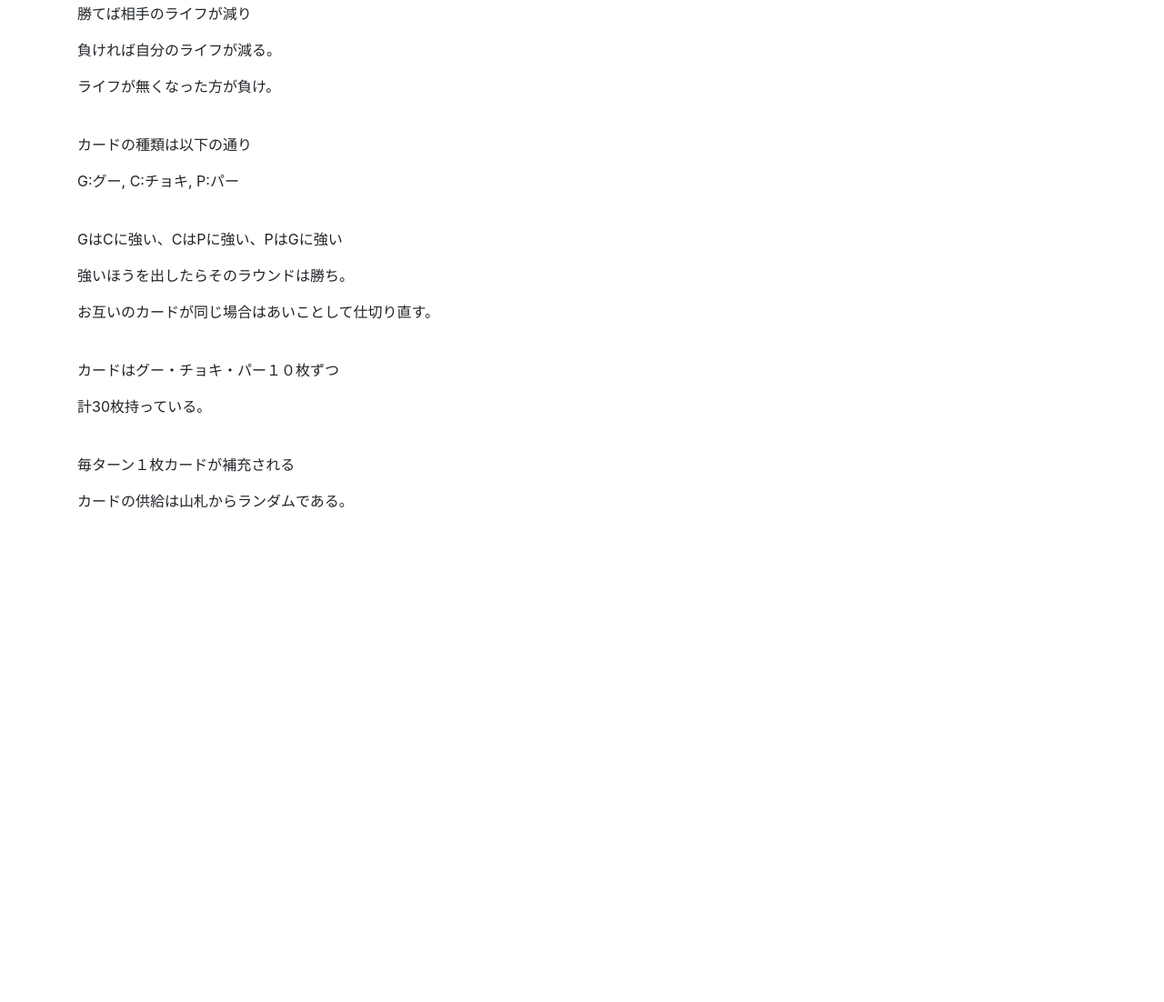
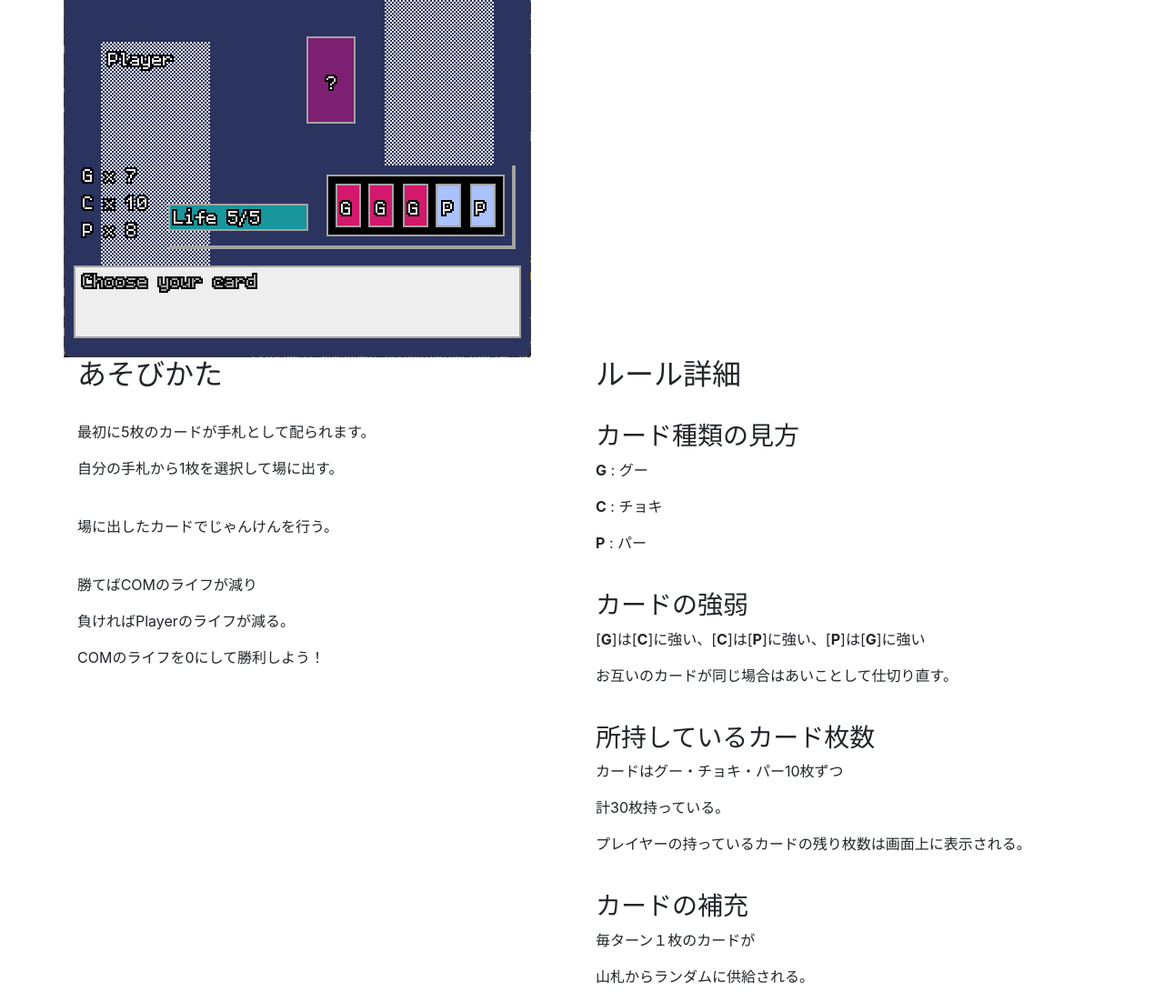
Before and after one commit to nakatsup3/yakyuken, a plain HTML site: page index.html in a window 1280 px wide. Shown: the part 487-1589 px from the top of the page at 91% size. Before the commit the page ends 1066 px from the top, so only its background shows below. Drawn offline with nearby package versions, Linux system fonts and the light colour scheme.

Commit message:
トップページの内容を編集

```diff
--- a/index.html
+++ b/index.html
@@ -1,5 +1,5 @@
 <!DOCTYPE html>
-<html lang="en">
+<html lang="ja">
 <head>
   <title>Yakyuken</title>
   <meta charset="utf-8">
@@ -7,41 +7,57 @@
   <link rel="stylesheet" href="https://cdn.jsdelivr.net/npm/bootstrap@4.6.2/dist/css/bootstrap.min.css">
   <script src="https://cdn.jsdelivr.net/npm/jquery@3.7.1/dist/jquery.slim.min.js"></script>
   <script src="https://cdn.jsdelivr.net/npm/popper.js@1.16.1/dist/umd/popper.min.js"></script>
-
 </head>
 <body>
-
   <div class="jumbotron text-center">
     <h1>限定野球拳</h1>
     <p>Play クリックでゲームプレイできます。</p>
-  <a href="./play.html">Play</a>
+    <a href="./play.html">
+      <p>Play</p>
+    </a>
+    <p>完全なる運ゲー</p>
   </div>
 
   <div class="container">
+
     <div class="row">
-    <div class="col-sm-8">
-      <h3>あそびかた</h3>
+      <img src="assets/001.png"/>
+      <br/>
+    </div>
+    <div class="row">
+      <div class="col-sm-6">
+        <h2>あそびかた</h2>
+        <br/>
         <p>最初に5枚のカードが手札として配られます。</p>
-      <p>その手札から1枚を選択して場に出す。</p>
+        <p>自分の手札から1枚を選択して場に出す。</p>
         <br/>
         <p>場に出したカードでじゃんけんを行う。</p>
         <br/>
-      <p>勝てば相手のライフが減り</p>
-      <p>負ければ自分のライフが減る。</p>
-      <p>ライフが無くなった方が負け。</p>
+        <p>勝てばCOMのライフが減り</p>
+        <p>負ければPlayerのライフが減る。</p>
+        <p>COMのライフを0にして勝利しよう！</p>
         <br/>
-      <p>カードの種類は以下の通り</p>
-      <p>G:グー, C:チョキ, P:パー</p>
+      </div>
+      <div class="col-sm-6">
+        <h2>ルール詳細</h2>
         <br/>
-      <p>GはCに強い、CはPに強い、PはGに強い</p>
-      <p>強いほうを出したらそのラウンドは勝ち。</p>
+        <h3>カード種類の見方</h3>
+        <p><strong>G</strong> : グー</p>
+        <p><strong>C</strong> : チョキ</p>
+        <p><strong>P</strong> : パー</p>
+        <br/>
+        <h3>カードの強弱</h3>
+        <p>[<strong>G</strong>]は[<strong>C</strong>]に強い、[<strong>C</strong>]は[<strong>P</strong>]に強い、[<strong>P</strong>]は[<strong>G</strong>]に強い</p>
         <p>お互いのカードが同じ場合はあいことして仕切り直す。</p>
         <br/>
-      <p>カードはグー・チョキ・パー１０枚ずつ</p>
+        <h3>所持しているカード枚数</h3>
+        <p>カードはグー・チョキ・パー10枚ずつ</p>
         <p>計30枚持っている。</p>
+        <p>プレイヤーの持っているカードの残り枚数は画面上に表示される。</p>
         <br/>
-      <p>毎ターン１枚カードが補充される</p>
-      <p>カードの供給は山札からランダムである。</p>
+        <h3>カードの補充</h3>
+        <p>毎ターン１枚のカードが</p>
+        <p>山札からランダムに供給される。</p>
       </div>
     </div>
   </div>
```
Also changed, not shown: assets/001.png (added). Lines whose indentation alone changed are shown as unchanged.
